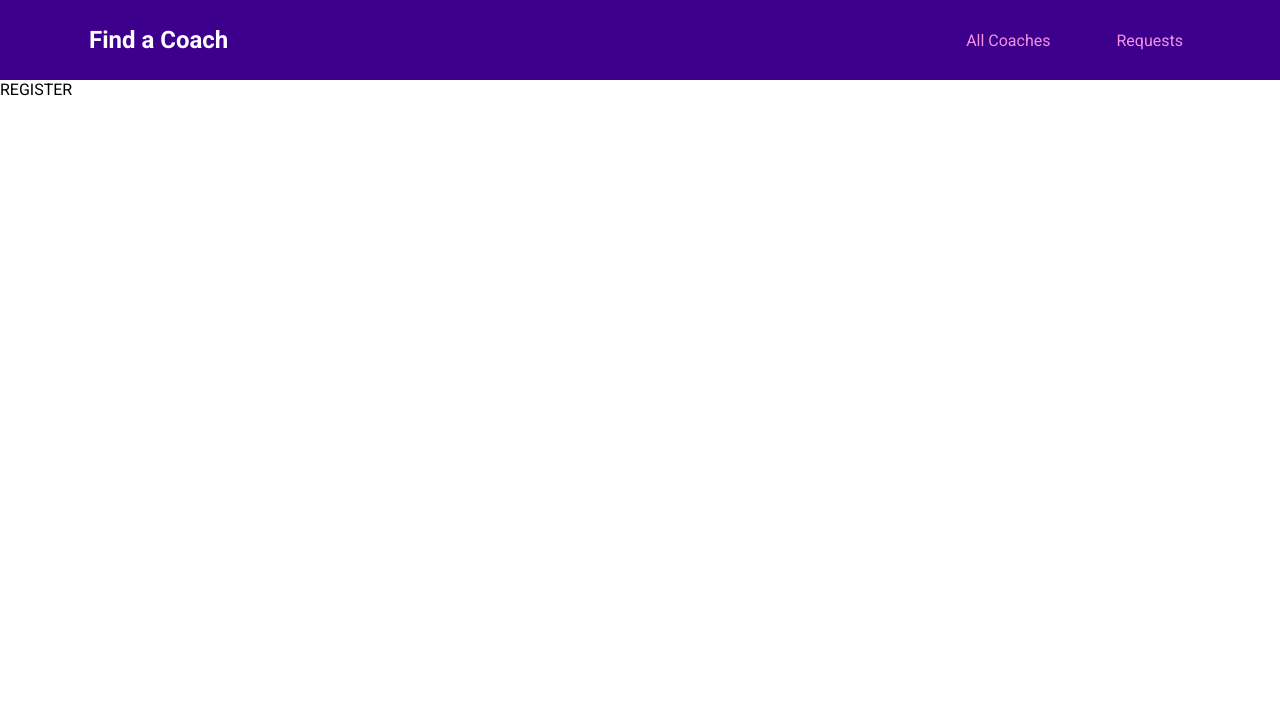
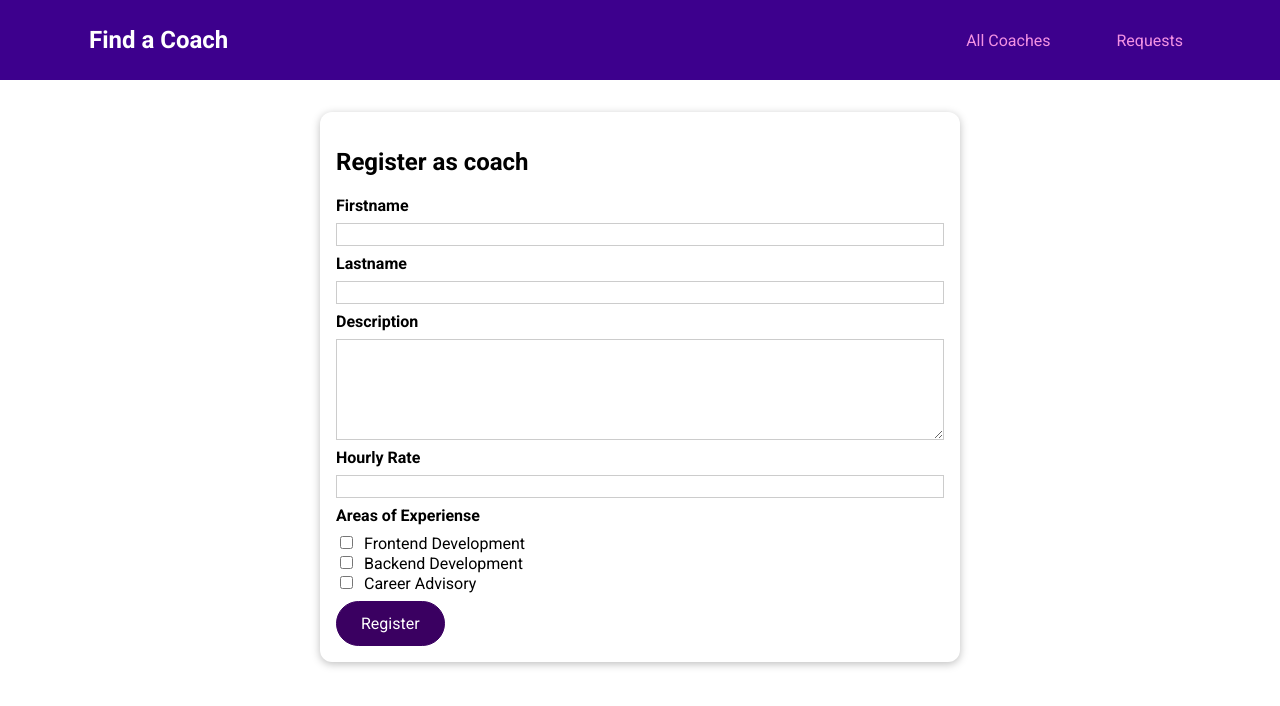
Before and after one commit to RaziehKazeminejad/vue-coach-finder, a Vue app: page /register in a window 1280 px wide. Shown: the top 706 px of the page. Built offline with nearby package versions, Linux system fonts and the light colour scheme.

Commit message:
coach registeration

```diff
--- /dev/null
+++ b/src/components/coaches/CoachForm.vue
@@ -0,0 +1,121 @@
+<template>
+  <form @submit.prevent="submitForm">
+    <div class="form-control">
+      <label for="firstname">Firstname</label>
+      <input type="text" id="firstname" v-model.trim="firstName" />
+    </div>
+    <div class="form-control">
+      <label for="lastname">Lastname</label>
+      <input type="text" id="lastname" v-model.trim="lastName" />
+    </div>
+    <div class="form-control">
+      <label for="description">Description</label>
+      <textarea id="description" rows="5" v-model.trim="decription"></textarea>
+    </div>
+    <div class="form-control">
+      <label for="rate">Hourly Rate</label>
+      <input type="number" id="rate" v-model.number="rate" />
+    </div>
+    <div class="form-control">
+      <h3>Areas of Experiense</h3>
+      <div>
+        <input type="checkbox" id="frontend" value="frontend" v-model="areas" />
+        <label for="frontend">Frontend Development</label>
+      </div>
+      <div>
+        <input type="checkbox" id="backend" value="backend" v-model="areas" />
+        <label for="backend">Backend Development</label>
+      </div>
+      <div>
+        <input type="checkbox" id="career" value="career" v-model="areas" />
+        <label for="career">Career Advisory</label>
+      </div>
+    </div>
+    <base-button>Register</base-button>
+  </form>
+</template>
+
+<script>
+export default {
+  emits: ['save-data'],
+  data() {
+    return {
+      firstName: '',
+      lastName: '',
+      decription: '',
+      rate: null,
+      areas: [],
+    };
+  },
+  methods: {
+    submitForm() {
+      const formData = {
+        first: this.firstName,
+        last: this.lastName,
+        desc: this.decription,
+        rate: this.rate,
+        areas: this.areas,
+      };
+      console.log(formData);
+      this.$emit('save-data', formData);
+    },
+  },
+};
+</script>
+
+<style scoped>
+.form-control {
+  margin: 0.5rem 0;
+}
+
+label {
+  font-weight: bold;
+  display: block;
+  margin-bottom: 0.5rem;
+}
+
+input[type='checkbox'] + label {
+  font-weight: normal;
+  display: inline;
+  margin: 0 0 0 0.5rem;
+}
+
+input,
+textarea {
+  display: block;
+  width: 100%;
+  border: 1px solid #ccc;
+  font: inherit;
+}
+
+input:focus,
+textarea:focus {
+  background-color: #f0e6fd;
+  outline: none;
+  border-color: #3d008d;
+}
+
+input[type='checkbox'] {
+  display: inline;
+  width: auto;
+  border: none;
+}
+
+input[type='checkbox']:focus {
+  outline: #3d008d solid 1px;
+}
+
+h3 {
+  margin: 0.5rem 0;
+  font-size: 1rem;
+}
+
+.invalid label {
+  color: red;
+}
+
+.invalid input,
+.invalid textarea {
+  border: 1px solid red;
+}
+</style>
--- a/src/pages/coaches/CoachRegistration.vue
+++ b/src/pages/coaches/CoachRegistration.vue
@@ -1,13 +1,24 @@
 <template>
-  REGISTER
+  <section>
+    <base-card>
+      <h2>Register as coach</h2>
+      <coach-form @save-data="saveData"></coach-form>
+    </base-card>
+  </section>
 </template>
 
 <script>
+import CoachForm from '../../components/coaches/CoachForm.vue';
 export default {
-
-}
+  components: { CoachForm },
+  methods: {
+    saveData(data) {
+      this.$store.dispatch('coaches/addCoach', data);
+      this.$router.replace('/coaches');
+    },
+  },
+};
 </script>
 
 <style>
-
 </style>
--- a/src/pages/coaches/CoachesList.vue
+++ b/src/pages/coaches/CoachesList.vue
@@ -6,7 +6,9 @@
     <base-card>
       <div>
         <base-button mode="outline">Refresh</base-button>
-        <base-button link to="/register">Register as a coach</base-button>
+        <base-button v-if="!isCoach" link to="/register"
+          >Register as a coach</base-button
+        >
       </div>
       <ul v-if="hasCoaches">
         <coach-item
@@ -58,6 +60,9 @@
     hasCoaches() {
       return this.$store.getters['coaches/hasCoaches'];
     },
+    isCoach() {
+      return this.$store.getters['coaches/isCoach'];
+    },
   },
   methods: {
     setFilter(updatedFilters) {
--- a/src/store/index.js
+++ b/src/store/index.js
@@ -6,6 +6,16 @@
   modules: {
     coaches: coachesModules,
   },
+  state() {
+    return {
+      userId: 'c3',
+    };
+  },
+  getters: {
+    userId(state) {
+      return state.userId;
+    },
+  },
 });
 
 export default store;
--- a/src/store/modules/coaches/actions.js
+++ b/src/store/modules/coaches/actions.js
@@ -1 +1,13 @@
-export default {};
+export default {
+  addCoach(context, payload) {
+    const coachData = {
+      id: context.rootGetters.userId,
+      firstName: payload.first,
+      lastName: payload.last,
+      description: payload.desc,
+      hourlyRate: payload.rate,
+      areas: payload.areas,
+    };
+    context.commit('addCoach', coachData);
+  },
+};
--- a/src/store/modules/coaches/getters.js
+++ b/src/store/modules/coaches/getters.js
@@ -5,4 +5,9 @@
   hasCoaches(state) {
     return state.coaches && state.coaches.length > 0;
   },
+  isCoach(_, getters, _2, rootGetters) {
+    const coaches = getters.coaches;
+    const userId = rootGetters.userId;
+    return coaches.some((coach) => coach.id === userId);
+  },
 };
--- a/src/store/modules/coaches/mutations.js
+++ b/src/store/modules/coaches/mutations.js
@@ -1 +1,5 @@
-export default {};
+export default {
+  addCoach(state, payload) {
+    state.coaches.push(payload);
+  },
+};
```
